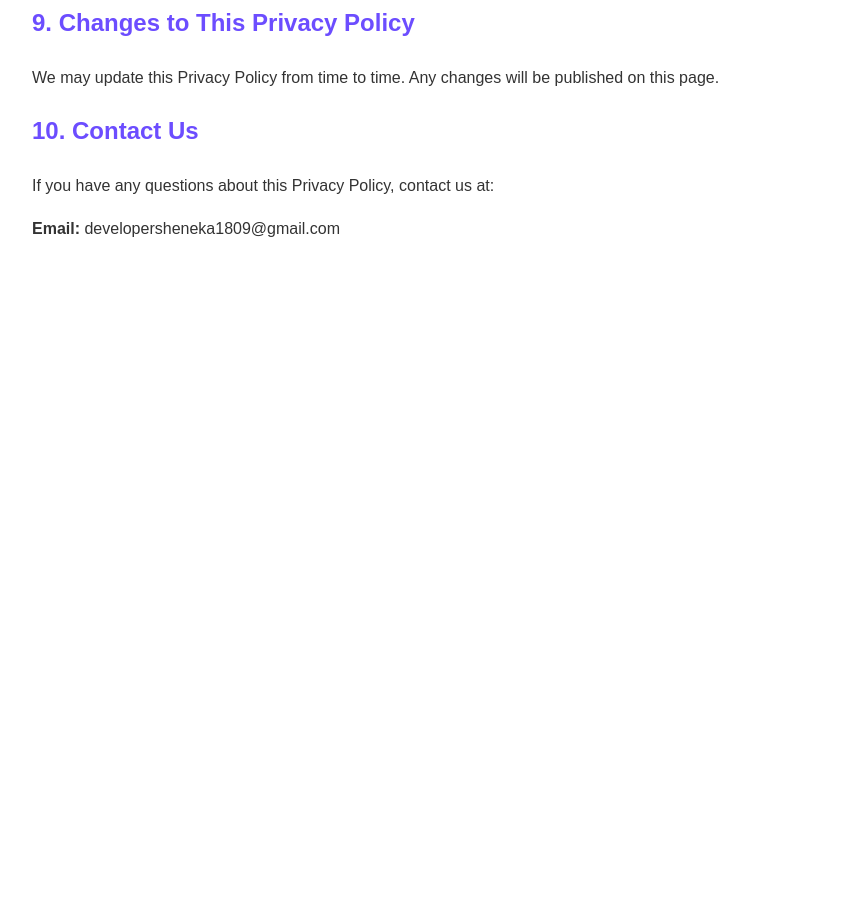
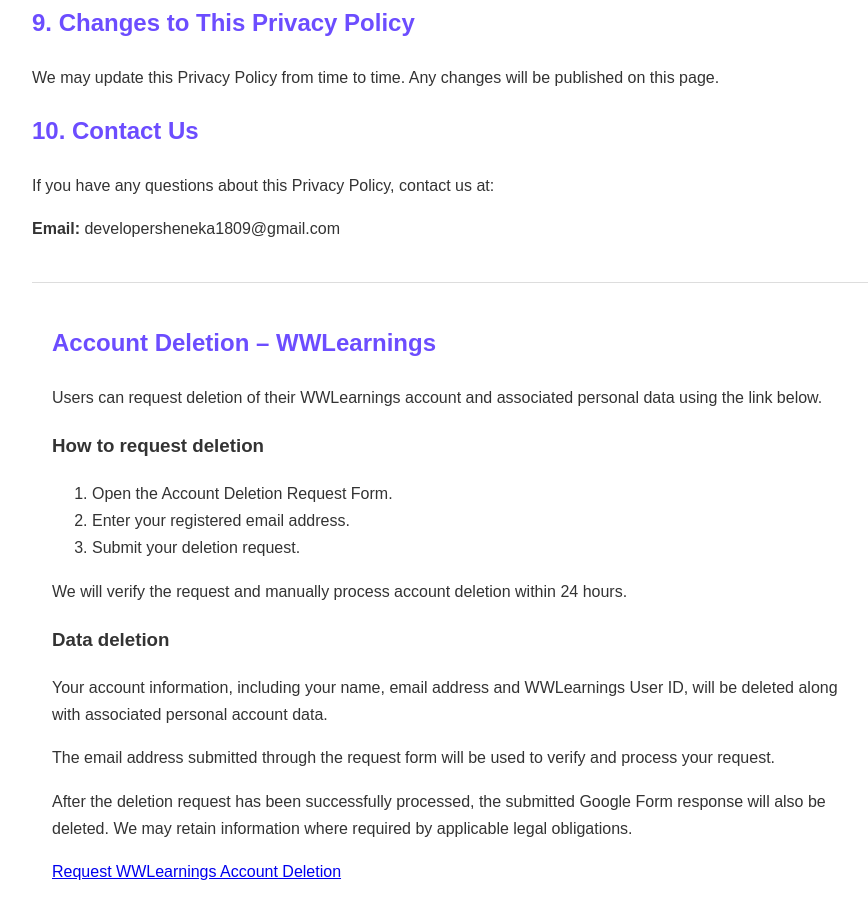
Before and after one commit to Sheneka1809/wwlearnings-privacy-policy, a plain HTML site: page index.html in a window 1280 px wide. Shown: the part 1673-2597 px from the top of the page, without its empty margins (183-1051 px from the left). Before the commit the page ends 1991 px from the top, so only its background shows below. Drawn offline with Linux system fonts and the light colour scheme.

Commit message:
Add account deletion section to Privacy Policy
Added a section for account deletion requests and data handling.

```diff
--- a/index.html
+++ b/index.html
@@ -75,5 +75,52 @@
 <p>If you have any questions about this Privacy Policy, contact us at:</p>
 <p><strong>Email:</strong> developersheneka1809@gmail.com</p>
 
+<section style="margin-top: 40px; padding: 20px; border-top: 1px solid #ddd;">
+  <h2>Account Deletion – WWLearnings</h2>
+
+  <p>
+    Users can request deletion of their WWLearnings account
+    and associated personal data using the link below.
+  </p>
+
+  <h3>How to request deletion</h3>
+  <ol>
+    <li>Open the Account Deletion Request Form.</li>
+    <li>Enter your registered email address.</li>
+    <li>Submit your deletion request.</li>
+  </ol>
+
+  <p>
+    We will verify the request and manually process account
+    deletion within 24 hours.
+  </p>
+
+  <h3>Data deletion</h3>
+  <p>
+    Your account information, including your name, email
+    address and WWLearnings User ID, will be deleted along
+    with associated personal account data.
+  </p>
+
+  <p>
+    The email address submitted through the request form
+    will be used to verify and process your request.
+  </p>
+
+  <p>
+  After the deletion request has been successfully processed,
+  the submitted Google Form response will also be deleted.
+  We may retain information where required by applicable
+  legal obligations.
+  </p>
+
+  <p>
+    <a href="https://forms.gle/b5p1hSu5VDntYi8x6"
+       target="_blank">
+      Request WWLearnings Account Deletion
+    </a>
+  </p>
+</section>
+
 </body>
 </html>
```
